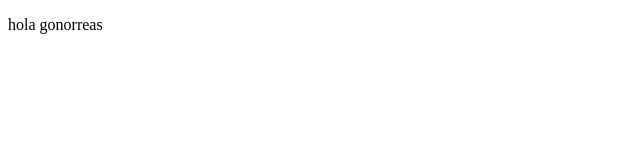
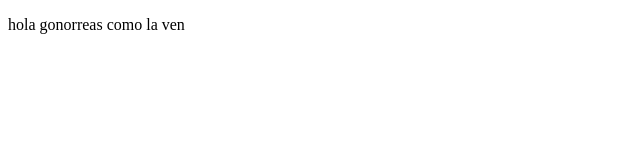
Before and after one commit to aframirez177/proyectoDemoCursoPrework, a plain HTML site: page index.html in a window 1280 px wide. Shown: the full height of the page, 0-640 px from the left. Drawn offline with Linux system fonts and the light colour scheme.

Commit message:
cambios se puso chimba

```diff
--- a/index.html
+++ b/index.html
@@ -7,6 +7,6 @@
     <title>Hola pirobos</title>
 </head>
 <body>
-    <p> hola gonorreas</p>
+    <p> hola gonorreas como la ven</p>
 </body>
 </html>
```
